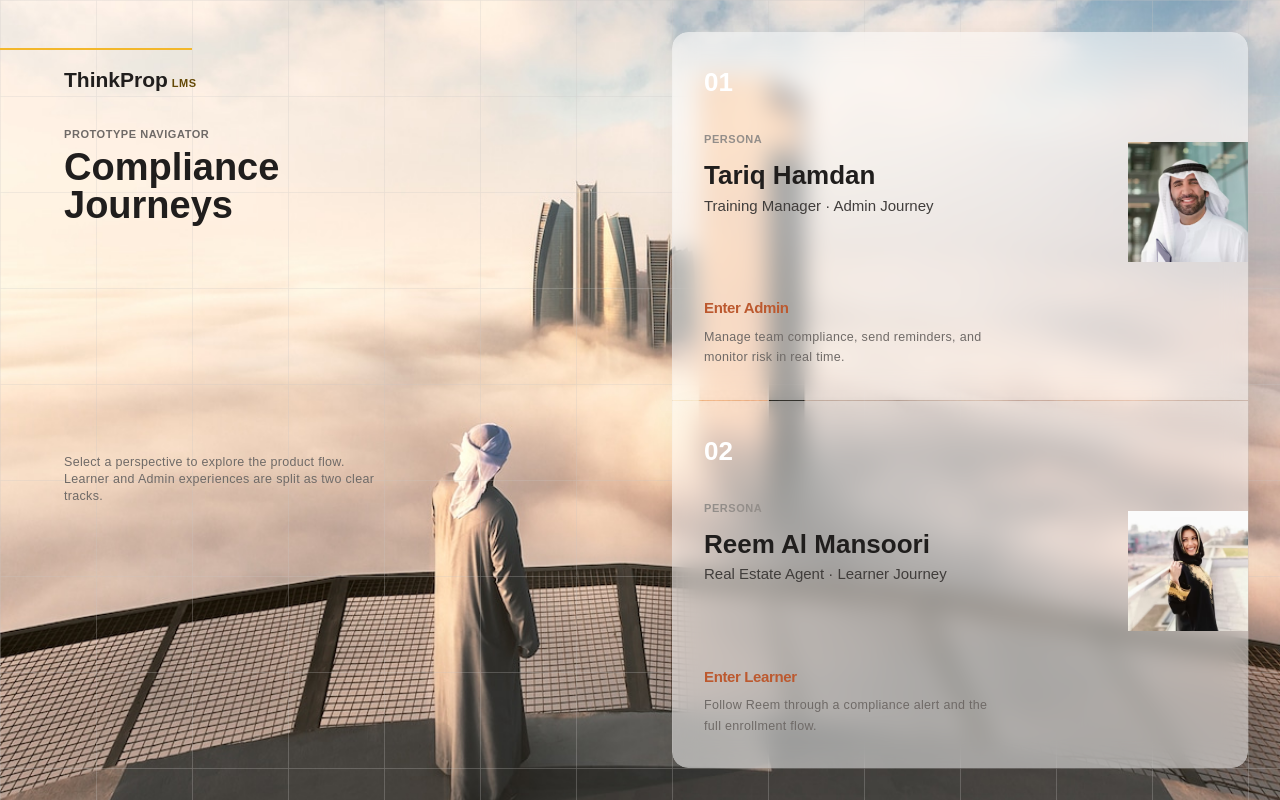
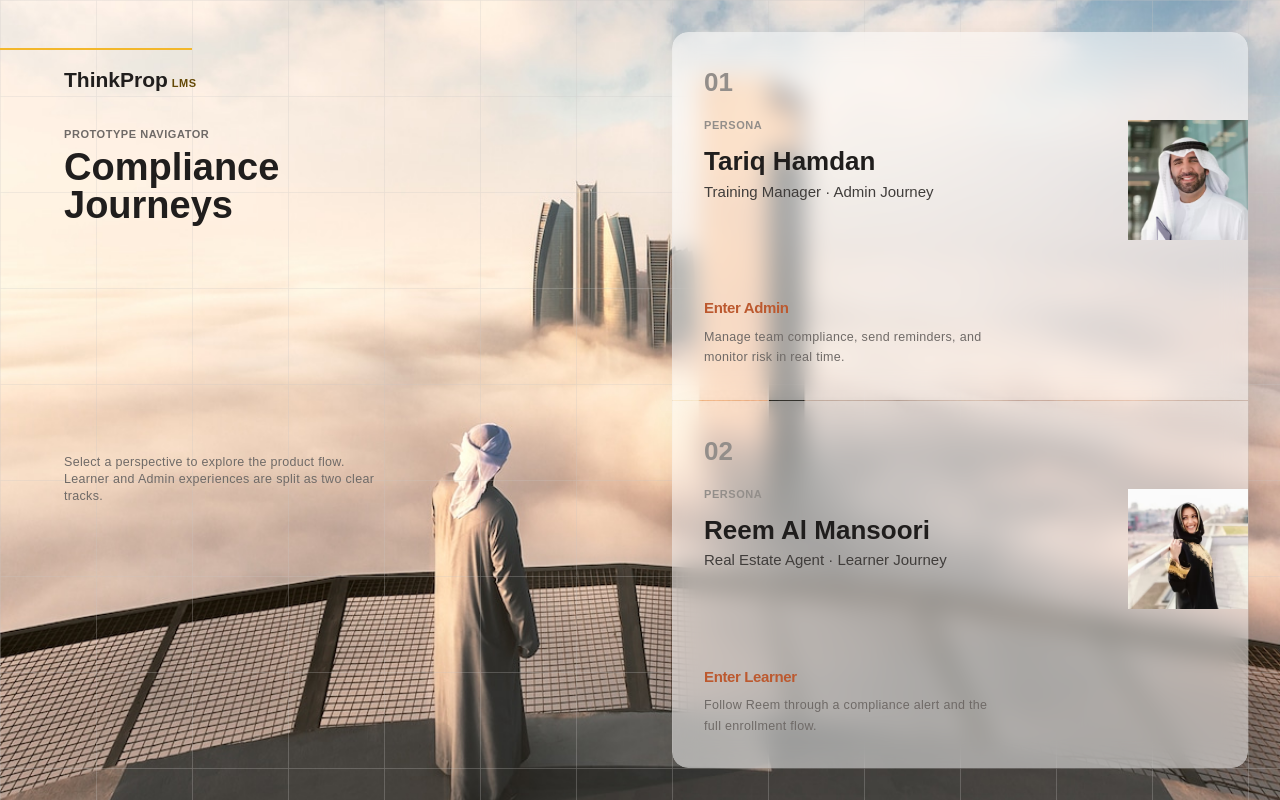
Before and after one commit to Gianeo/thinkprop, a Next.js app: page / in a window 1280 px wide. Built offline with nearby package versions, Linux system fonts and the light colour scheme; a web font is replaced by a local one.

Commit message:
Start page 26/02/26

```diff
--- a/app/page.tsx
+++ b/app/page.tsx
@@ -83,16 +83,16 @@ export default function Page() {
                   <div className={`absolute inset-0 bg-white/50 backdrop-blur-md ${cornerClass}`} />
                   <div className="relative flex h-full flex-col justify-between space-y-5 p-8 pr-0">
                     <div className="flex items-center justify-between">
-                      <span className="type-title text-white">{persona.index}</span>
+                      <span className="type-title text-muted">{persona.index}</span>
                     </div>
 
-                    <div className='flex gap-16 justify-between items-start'>
+                    <div className='flex gap-16 justify-between items-start h-full'>
                       <div>
                         <h1 className="type-title-upper text-muted mb-3">Persona</h1>
                         <h2 className="type-title font-bold text-loud">{persona.name}</h2>
                         <p className="mt-0.5 type-body text-default">{persona.subtitle}</p>
                       </div>
-                      <div className="overflow-hidden mt-2">
+                      <div className="overflow-hidden">
                         <Image
                           src={persona.image}
                           alt={persona.name}
```
